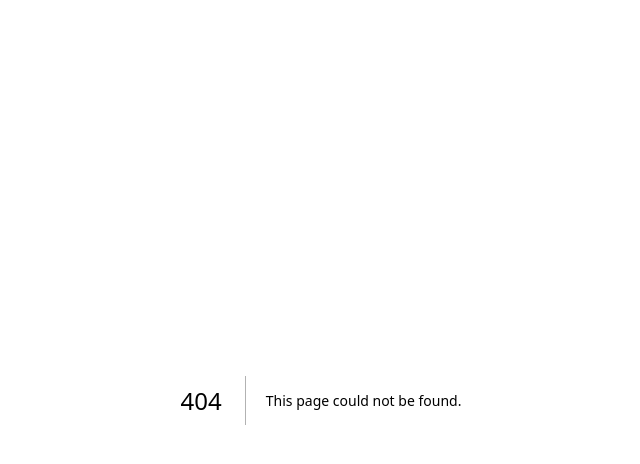
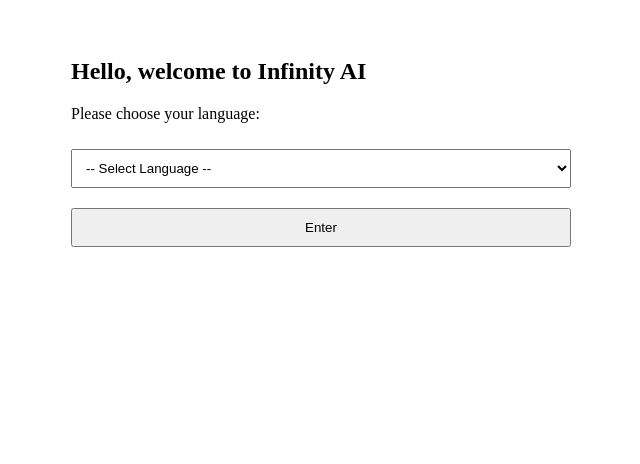
Before and after one commit to Goethe-Teh/inf-ai-app, a Next.js app: page /language in a window 1280 px wide. Before the commit this address had no page. Shown: the top 464 px of the page, without its empty margins (319-959 px from the left). Built offline with nearby package versions, Linux system fonts and the light colour scheme.

Commit message:
Create language.js

```diff
--- /dev/null
+++ b/pages/language.js
@@ -0,0 +1,58 @@
+import { useRouter } from 'next/router';
+import { useState } from 'react';
+
+export default function LanguagePage() {
+  const router = useRouter();
+  const [language, setLanguage] = useState('');
+
+  const handleStart = () => {
+    if (!language) {
+      alert('Please select a language');
+      return;
+    }
+    localStorage.setItem('infinity_language', language);
+    router.push('/setup');
+  };
+
+  const languages = [
+    { code: 'ar', label: 'العربية (Arabic)' },
+    { code: 'zh', label: '中文 (Chinese)' },
+    { code: 'en', label: 'English' },
+    { code: 'tl', label: 'Filipino (Tagalog)' },
+    { code: 'fr', label: 'Français (French)' },
+    { code: 'de', label: 'Deutsch (German)' },
+    { code: 'hi', label: 'हिंदी (Hindi)' },
+    { code: 'id', label: 'Bahasa Indonesia' },
+    { code: 'it', label: 'Italiano (Italian)' },
+    { code: 'ja', label: '日本語 (Japanese)' },
+    { code: 'ko', label: '한국어 (Korean)' },
+    { code: 'ms', label: 'Bahasa Melayu' },
+    { code: 'pt', label: 'Português (Portuguese)' },
+    { code: 'ru', label: 'Русский (Russian)' },
+    { code: 'th', label: 'ไทย (Thai)' },
+    { code: 'vi', label: 'Tiếng Việt (Vietnamese)' },
+    { code: 'es', label: 'Español (Spanish)' }
+  ];
+
+  return (
+    <div style={{ padding: 30, maxWidth: 500, margin: 'auto' }}>
+      <h2>Hello, welcome to Infinity AI</h2>
+      <p>Please choose your language:</p>
+      <select
+        value={language}
+        onChange={(e) => setLanguage(e.target.value)}
+        style={{ width: '100%', padding: 10, marginTop: 10 }}
+      >
+        <option value="">-- Select Language --</option>
+        {languages.sort((a, b) => a.label.localeCompare(b.label)).map((lang) => (
+          <option key={lang.code} value={lang.code}>
+            {lang.label}
+          </option>
+        ))}
+      </select>
+      <button onClick={handleStart} style={{ width: '100%', padding: 10, marginTop: 20 }}>
+        Enter
+      </button>
+    </div>
+  );
+}
```
